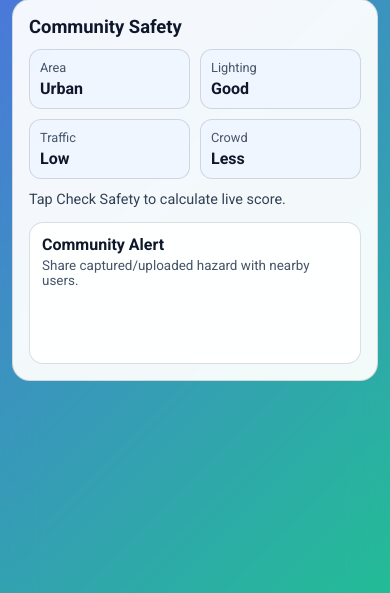
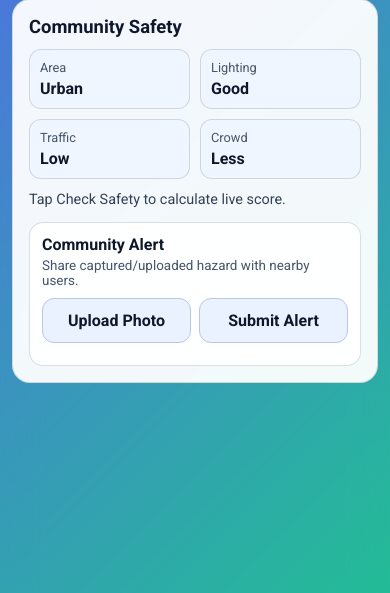
Before and after one commit to DHRUVA123-STAR/Safety_walk, a Python web app: template templates/index.html in a window 390 px wide. Shown: the part 77-670 px from the top of the page. Run offline with Jinja, Linux system fonts and the light colour scheme; the template is opened without the code that fills it, so the values that code supplies are empty.

Commit message:
Update files

```diff
--- a/templates/index.html
+++ b/templates/index.html
@@ -1024,6 +1024,29 @@
                 gap: 8px;
             }
 
+            .mobile-community-actions .mobile-sheet-btn {
+                margin: 0;
+                text-align: center;
+                color: #0f172a;
+                background: #eaf2ff;
+                border: 1px solid #b8c8dd;
+            }
+
+            .mobile-community-status {
+                margin-top: 8px;
+                font-size: 0.84rem;
+                color: #0f766e;
+            }
+
+            .mobile-feed-list {
+                margin-top: 10px;
+                max-height: 210px;
+                overflow-y: auto;
+                display: flex;
+                flex-direction: column;
+                gap: 8px;
+            }
+
             .mobile-history-list {
                 max-height: 220px;
                 overflow-y: auto;
@@ -1203,6 +1226,16 @@
             .dark-mode .mobile-stage-note,
             .dark-mode .mobile-community-card p { color: #c7d2e0; }
 
+            .dark-mode .mobile-community-actions .mobile-sheet-btn {
+                color: #f8fafc;
+                background: #1f2937;
+                border-color: #374151;
+            }
+
+            .dark-mode .mobile-community-status {
+                color: #86efac;
+            }
+
             .dark-mode .mobile-chatbar {
                 background: rgba(9, 14, 24, 0.92);
                 border-color: rgba(255,255,255,0.14);
@@ -1314,6 +1347,8 @@
                     <button type="button" class="mobile-sheet-btn" onclick="quickUploadPhoto()">Upload Photo</button>
                     <button type="button" class="mobile-sheet-btn" onclick="submitCommunityPost()">Submit Alert</button>
                 </div>
+                <div class="mobile-community-status" id="mobileCommunityStatus"></div>
+                <div class="mobile-feed-list" id="mobileCommunityFeed"></div>
             </div>
         </div>
     </div>
@@ -1450,6 +1485,7 @@
                     </button>
 
                     <div class="community-status" id="communityStatus"></div>
+                    <div class="feed-list" id="communityFeed"></div>
                 </div>
             </div>
         </div>
@@ -1512,7 +1548,10 @@
 <aside class="mobile-menu-sheet" id="mobileMenuSheet">
     <div class="mobile-menu-head">
         <strong>History</strong>
+        <div style="display:flex; gap:8px;">
+            <button type="button" class="mobile-menu-close" onclick="clearAllHistory()" title="Clear all">🗑</button>
             <button type="button" class="mobile-menu-close" onclick="closeMobileMenu()">×</button>
+        </div>
     </div>
     <div id="mobileHistoryList" class="mobile-history-list">No history yet.</div>
 </aside>
@@ -1764,9 +1803,77 @@ function renderMobileHistory(){
         host.innerText="No history yet.";
         return;
     }
-    host.innerHTML=list.map((item)=>{
-        return `<div class="mobile-history-item">${item.time} | ${item.level} | Score ${item.score}</div>`;
-    }).join("");
+    host.innerHTML="";
+    list.forEach((item, index)=>{
+        const row=document.createElement("div");
+        row.className="mobile-history-item";
+        row.style.display="flex";
+        row.style.alignItems="center";
+        row.style.justifyContent="space-between";
+        row.style.gap="10px";
+        row.style.cursor="pointer";
+        row.onclick=()=>openHistoryEntry(index);
+
+        const text=document.createElement("div");
+        text.style.flex="1";
+        text.innerText=`${item.time} | ${item.level} | Score ${item.score}`;
+
+        const del=document.createElement("button");
+        del.type="button";
+        del.innerText="Delete";
+        del.style.border="1px solid rgba(255,255,255,0.28)";
+        del.style.background="rgba(255,255,255,0.08)";
+        del.style.color="#fff";
+        del.style.borderRadius="999px";
+        del.style.padding="4px 10px";
+        del.style.fontSize="12px";
+        del.onclick=(e)=>{
+            e.stopPropagation();
+            deleteHistoryEntry(index);
+        };
+
+        row.appendChild(text);
+        row.appendChild(del);
+        host.appendChild(row);
+    });
+}
+
+function openHistoryEntry(index){
+    const list=getSafetyHistory();
+    const item=list[index];
+    if(!item) return;
+
+    const areaEl=document.getElementById("area");
+    const lightingEl=document.getElementById("lighting");
+    const trafficEl=document.getElementById("traffic");
+    const crowdEl=document.getElementById("crowd");
+    if(areaEl && item.area) areaEl.value=item.area;
+    if(lightingEl && item.lighting) lightingEl.value=item.lighting;
+    if(trafficEl && item.traffic) trafficEl.value=item.traffic;
+    if(crowdEl && item.crowd) crowdEl.value=item.crowd;
+    updateMobileSnapshot();
+
+    const note=document.getElementById("mobileStageNote");
+    if(note){
+        note.innerText=`${item.time} | ${item.level} | Score ${item.score} | ${item.area || "-"}, ${item.lighting || "-"}, ${item.traffic || "-"}, ${item.crowd || "-"}`;
+    }
+    showMobileScoreCenter(item.level, item.score);
+    setCameraStatus(`History loaded: ${item.level}, score ${item.score}.`, "success");
+    closeMobileMenu();
+}
+
+function deleteHistoryEntry(index){
+    const list=getSafetyHistory();
+    if(index < 0 || index >= list.length) return;
+    list.splice(index, 1);
+    localStorage.setItem(SAFETY_HISTORY_KEY, JSON.stringify(list));
+    renderMobileHistory();
+}
+
+function clearAllHistory(){
+    localStorage.setItem(SAFETY_HISTORY_KEY, JSON.stringify([]));
+    renderMobileHistory();
+    setCameraStatus("History cleared.", "success");
 }
 
 function setCameraStatus(message, type=""){
@@ -2160,7 +2267,11 @@ function calculateSafety(triggerVoice=false){
         saveSafetyHistory({
             time: now.toLocaleTimeString([], {hour:"2-digit", minute:"2-digit"}),
             level: data.safety_level,
-            score: data.score
+            score: data.score,
+            area: document.getElementById("area").value,
+            lighting: document.getElementById("lighting").value,
+            traffic: document.getElementById("traffic").value,
+            crowd: document.getElementById("crowd").value
         });
         renderMobileHistory();
         if(triggerVoice){
@@ -2180,8 +2291,15 @@ function fetchExternalTraffic(lat, lon){
 
 function setCommunityStatus(message,isError=false){
     const el=document.getElementById("communityStatus");
+    if(el){
         el.style.color=isError ? "#dc2626" : "#0f766e";
         el.innerText=message;
+    }
+    const mobileEl=document.getElementById("mobileCommunityStatus");
+    if(mobileEl){
+        mobileEl.style.color=isError ? "#dc2626" : "";
+        mobileEl.innerText=message;
+    }
 }
 
 function fileToDataUrl(file){
@@ -2203,9 +2321,9 @@ function timeAgo(iso){
 }
 
 function renderCommunityFeed(posts){
-    const feed=document.getElementById("communityFeed");
+    const renderInto=(feed)=>{
+        if(!feed) return;
         feed.innerHTML="";
-
         posts.forEach((post)=>{
             const card=document.createElement("div");
             card.className="feed-item";
@@ -2227,13 +2345,17 @@ function renderCommunityFeed(posts){
                     <button class="helpful-btn no"  onclick="sendHelpful(${post.id}, false)">No</button>
                     <span id="helpful-status-${post.id}"></span>
                 </div>
-`       ;
+            `;
             feed.appendChild(card);
         });
 
         if(!posts.length){
             feed.innerHTML="<div class='community-meta'>No community alerts yet.</div>";
         }
+    };
+
+    renderInto(document.getElementById("communityFeed"));
+    renderInto(document.getElementById("mobileCommunityFeed"));
 }
 
 async function sendHelpful(postId, isHelpful) {
@@ -2357,12 +2479,16 @@ async function submitCommunityPost(){
     setCommunityStatus("Uploading community alert...");
     try{
         const imageData=file ? await fileToDataUrl(file) : mobileCapturedImageData;
+        const noteEl=document.getElementById("communityNote");
+        if(noteEl && !noteEl.value.trim() && mobileCapturedImageData){
+            noteEl.value="Captured from mobile camera.";
+        }
         const payload={
             image:imageData,
             lat:currentLat,
             lon:currentLon,
             tag:document.getElementById("communityTag").value,
-            note:document.getElementById("communityNote").value.trim()
+            note:(noteEl ? noteEl.value : "").trim()
         };
         const res=await fetch("/community-posts",{
             method:"POST",
```
Also changed, not shown: community.db, uploads/d735a94d84c54f319a0302d4b2ba0d12.jpg (added). Lines whose indentation alone changed are shown as unchanged.
